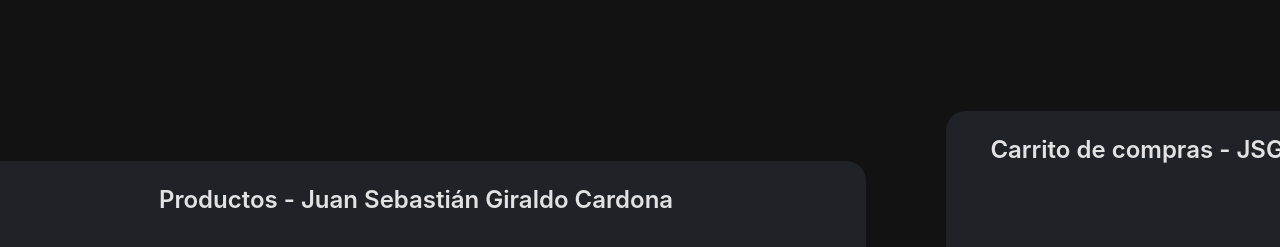
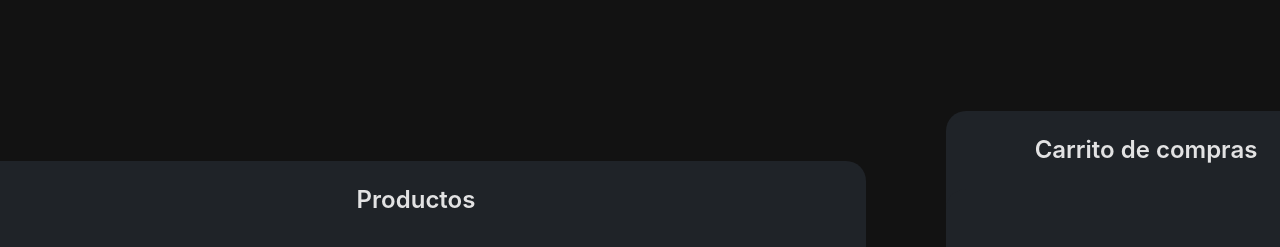
Before and after one commit to mi-sk/carrito-react, a React (Vite) app: page / in a window 1280 px wide. Shown: the top 247 px of the page. Built offline with nearby package versions, Linux system fonts and the light colour scheme.

Commit message:
CARRO CAMILA

```diff
--- a/src/componentesCarrito/carrito.jsx
+++ b/src/componentesCarrito/carrito.jsx
@@ -26,7 +26,7 @@ export function CarritoInfo({ id, nombreProd, precioProd, quantity }) {
                 </div>
                 <div className='carrito-botones'>
                     <p>Cantidad: { producto.quantity } </p>
-                    <button className='botonRemover' onClick={handleDisminuir}>Remover</button>
+                    <button className='botonRemover' onClick={handleDisminuir}>Eliminar</button>
                 </div>
             </div>
         );
--- a/src/componentesCarrito/compCarrito.jsx
+++ b/src/componentesCarrito/compCarrito.jsx
@@ -12,7 +12,7 @@ export function Carrito() {
         <>
             <Provider store={store}>
                 <section className='componenteCarrito'>
-                    <h1>Carrito de compras - JSGC</h1>
+                    <h1>Carrito de compras</h1>
                     <section className='holderCarrito'>
                         {
                             productosEnCarrito.map(({ id, nombreProd, precioProd, quantity }) => (
--- a/src/componentesCarrito/compProductos.jsx
+++ b/src/componentesCarrito/compProductos.jsx
@@ -36,7 +36,7 @@ export function Productos() {
         <>
             <Provider store={store}>
                 <section className='componenteProductos'>
-                    <h1>Productos - Juan Sebastián Giraldo Cardona</h1>
+                    <h1>Productos</h1>
                     <section className='holderProductos'>
                         {
                             productos.map(({ id, imagenProd, nombreProd, precioProd }) => (
```
